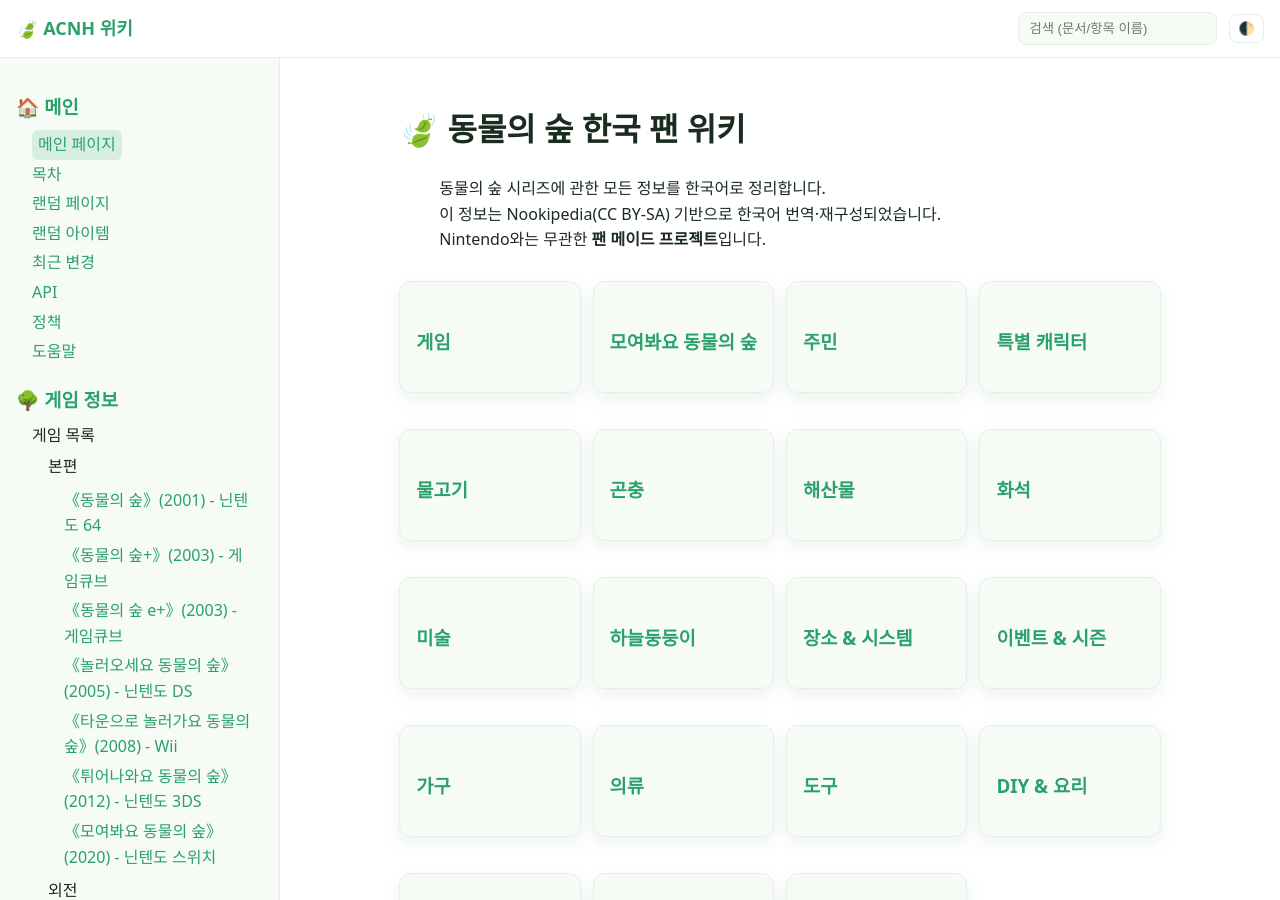
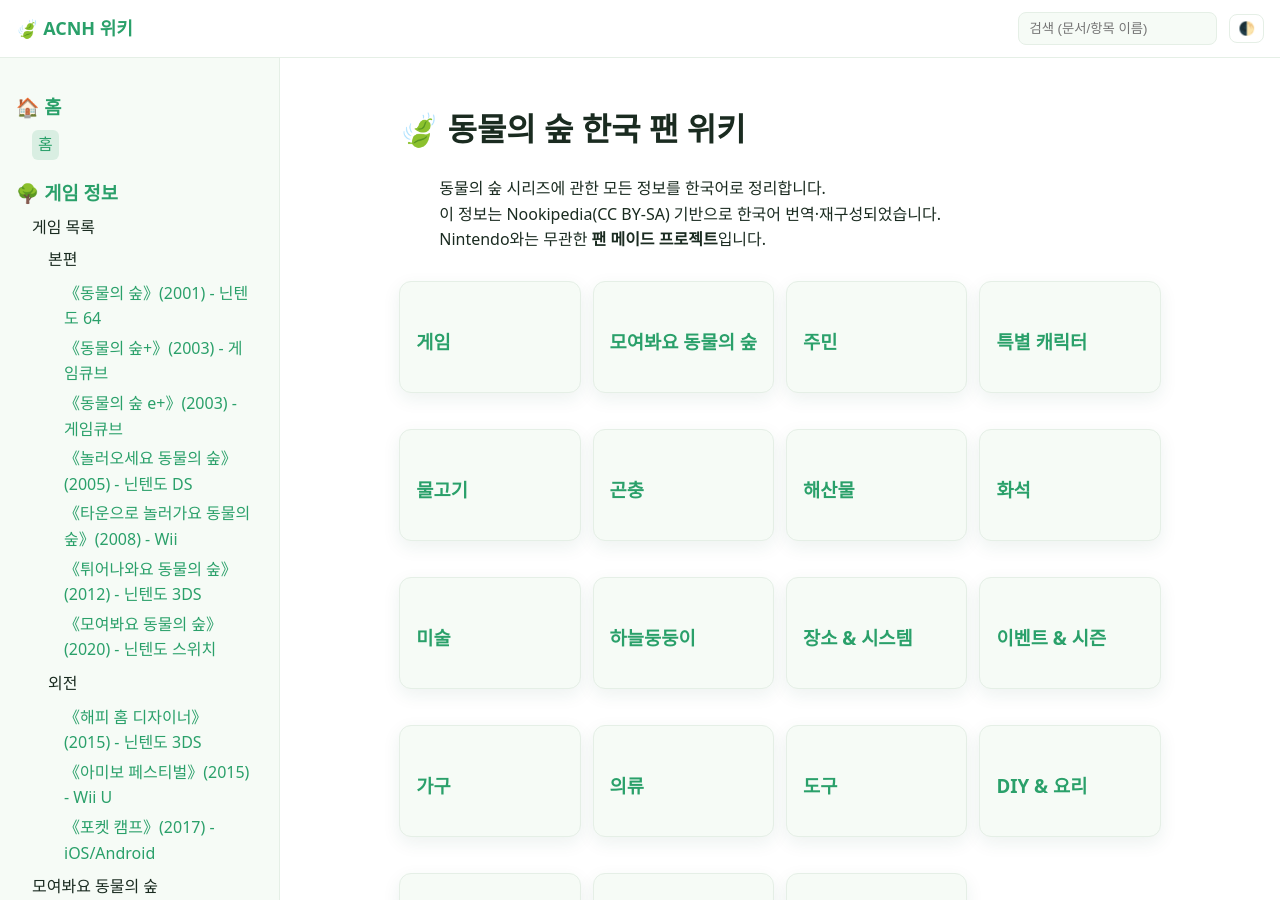
Before and after one commit to cute-bite/animal-crossing, a Jekyll site: the page built from index.md, in a window 1280 px wide and 900 px high. Built offline with Jekyll 4.4.1, drawn with Linux system fonts in a browser that asks for light colours.

Commit message:
Add files via upload

```diff
--- a/_includes/sidebar.html
+++ b/_includes/sidebar.html
@@ -1,16 +1,9 @@
 <aside id="sidebar" class="sidebar" aria-label="주 메뉴">
   <nav class="menu">
-    <h3>🏠 메인</h3>
-    <ul>
-      <li><a href="{{ site.baseurl }}/">메인 페이지</a></li>
-      <li><a href="{{ site.baseurl }}/contents/">목차</a></li>
-      <li><a href="{{ site.baseurl }}/random/">랜덤 페이지</a></li>
-      <li><a href="{{ site.baseurl }}/random-item/">랜덤 아이템</a></li>
-      <li><a href="{{ site.baseurl }}/recent-changes/">최근 변경</a></li>
-      <li><a href="{{ site.baseurl }}/api/">API</a></li>
-      <li><a href="{{ site.baseurl }}/policy/">정책</a></li>
-      <li><a href="{{ site.baseurl }}/help/">도움말</a></li>
-    </ul>
+<h3>🏠 홈</h3>
+<ul>
+  <li><a href="{{ site.baseurl }}/">홈</a></li>
+</ul>
 
     <h3>🌳 게임 정보</h3>
     <ul>
```
